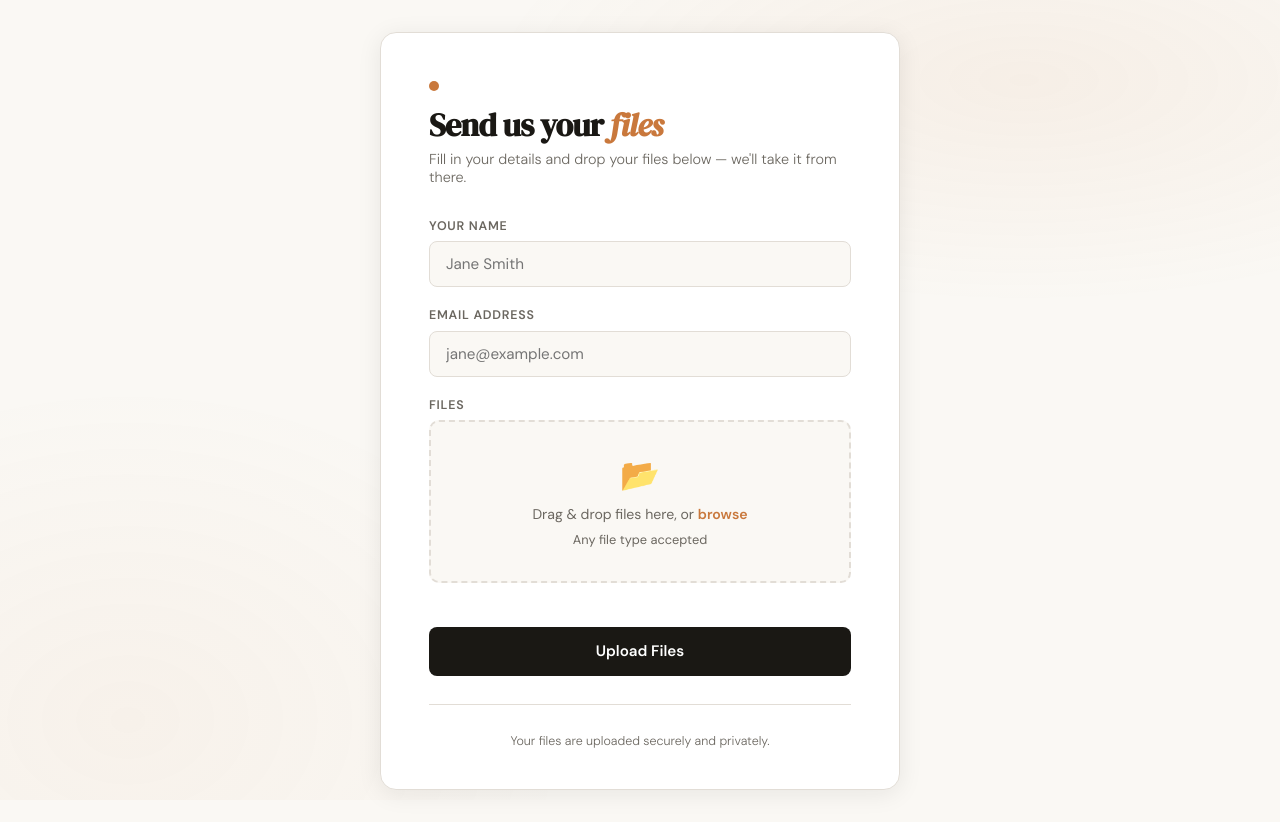
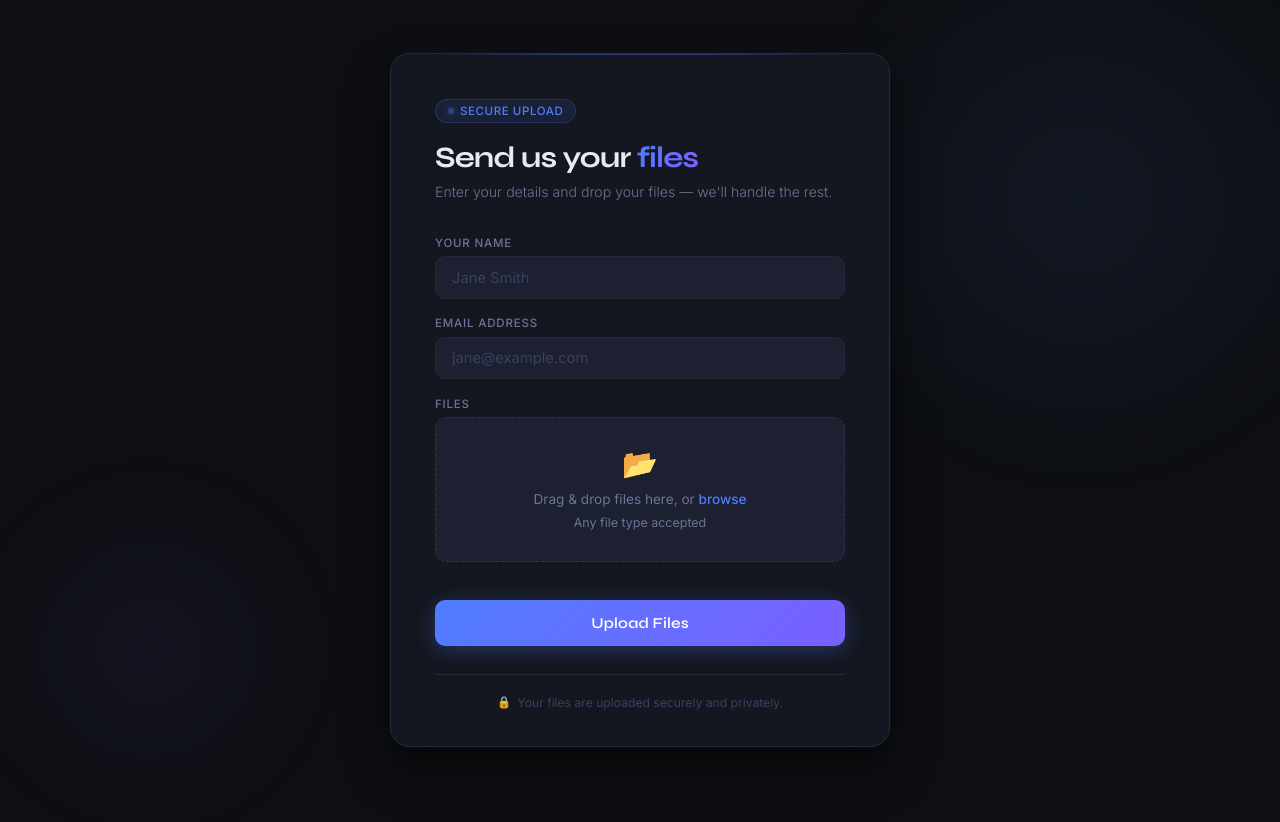
Before and after one commit to khiem-cloud/client-uploads, a plain HTML site: page index.html in a window 1280 px wide. After the commit the page ends 800 px from the top, so only its background shows below. Drawn offline with Linux system fonts and the light colour scheme.

Commit message:
Update index.html

```diff
--- a/index.html
+++ b/index.html
@@ -4,279 +4,334 @@
   <meta charset="UTF-8" />
   <meta name="viewport" content="width=device-width, initial-scale=1.0"/>
   <title>Upload Your Files</title>
-  <link href="https://fonts.googleapis.com/css2?family=DM+Serif+Display:ital@0;1&family=DM+Sans:wght@300;400;500;600&display=swap" rel="stylesheet"/>
+  <link href="https://fonts.googleapis.com/css2?family=Syne:wght@400;600;700&family=Inter:wght@300;400;500&display=swap" rel="stylesheet"/>
   <style>
-    /* ── PASTE YOUR SCRIPT URL HERE ─────────────────────────── */
-    /* Find: YOUR_SCRIPT_URL  Replace with your deployed URL    */
-    /* ─────────────────────────────────────────────────────── */
-
     *, *::before, *::after { box-sizing: border-box; margin: 0; padding: 0; }
 
     :root {
-      --cream:   #faf8f4;
-      --ink:     #1a1814;
-      --mid:     #6b6760;
-      --accent:  #c9783c;
-      --border:  #e2ddd6;
-      --success: #3a7d5a;
-      --error:   #c0392b;
-      --shadow:  0 4px 24px rgba(26,24,20,0.08);
+      --bg:       #0d0f12;
+      --surface:  #141720;
+      --surface2: #1c2030;
+      --border:   #252a3a;
+      --border2:  #2e3550;
+      --text:     #e8eaf0;
+      --muted:    #6b7494;
+      --accent:   #4f7dff;
+      --accent2:  #7b5fff;
+      --success:  #22c97a;
+      --error:    #ff5c6a;
     }
 
     body {
-      font-family: 'DM Sans', sans-serif;
-      background: var(--cream);
-      color: var(--ink);
+      font-family: 'Inter', sans-serif;
+      background: var(--bg);
+      color: var(--text);
       min-height: 100vh;
       display: flex;
       align-items: center;
       justify-content: center;
       padding: 2rem 1rem;
+      position: relative;
+      overflow-x: hidden;
     }
 
     body::before {
       content: '';
       position: fixed;
-      inset: 0;
-      background:
-        radial-gradient(ellipse 60% 40% at 80% 10%, rgba(201,120,60,0.07) 0%, transparent 70%),
-        radial-gradient(ellipse 50% 60% at 10% 90%, rgba(201,120,60,0.05) 0%, transparent 70%);
+      width: 600px; height: 600px;
+      background: radial-gradient(circle, rgba(79,125,255,0.08) 0%, transparent 70%);
+      top: -100px; right: -100px;
       pointer-events: none;
+      border-radius: 50%;
+    }
+
+    body::after {
+      content: '';
+      position: fixed;
+      width: 400px; height: 400px;
+      background: radial-gradient(circle, rgba(123,95,255,0.06) 0%, transparent 70%);
+      bottom: -50px; left: -50px;
+      pointer-events: none;
+      border-radius: 50%;
     }
 
     .card {
-      background: #fff;
+      background: var(--surface);
       border: 1px solid var(--border);
-      border-radius: 16px;
-      box-shadow: var(--shadow);
+      border-radius: 20px;
       width: 100%;
-      max-width: 520px;
-      padding: 3rem 3rem 2.5rem;
+      max-width: 500px;
+      padding: 2.75rem 2.75rem 2.25rem;
       position: relative;
       animation: rise 0.5s cubic-bezier(.22,.68,0,1.2) both;
+      box-shadow:
+        0 0 0 1px rgba(79,125,255,0.05),
+        0 24px 48px rgba(0,0,0,0.4),
+        0 8px 16px rgba(0,0,0,0.3);
+    }
+
+    .card::before {
+      content: '';
+      position: absolute;
+      top: 0; left: 10%; right: 10%;
+      height: 1px;
+      background: linear-gradient(90deg, transparent, rgba(79,125,255,0.4), rgba(123,95,255,0.4), transparent);
+      border-radius: 99px;
     }
 
     @keyframes rise {
-      from { opacity: 0; transform: translateY(20px); }
+      from { opacity: 0; transform: translateY(24px); }
       to   { opacity: 1; transform: translateY(0); }
     }
 
-    .logo-area {
-      margin-bottom: 2rem;
+    .header { margin-bottom: 2rem; }
+
+    .badge {
+      display: inline-flex;
+      align-items: center;
+      gap: 6px;
+      background: rgba(79,125,255,0.1);
+      border: 1px solid rgba(79,125,255,0.2);
+      border-radius: 99px;
+      padding: 4px 12px;
+      font-size: 0.72rem;
+      font-weight: 500;
+      color: var(--accent);
+      letter-spacing: 0.05em;
+      text-transform: uppercase;
+      margin-bottom: 1.1rem;
     }
 
-    .logo-dot {
-      width: 10px; height: 10px;
+    .badge::before {
+      content: '';
+      width: 6px; height: 6px;
       background: var(--accent);
       border-radius: 50%;
-      margin-bottom: 1rem;
+      box-shadow: 0 0 6px var(--accent);
+      animation: pulse 2s ease-in-out infinite;
+    }
+
+    @keyframes pulse {
+      0%, 100% { opacity: 1; }
+      50% { opacity: 0.4; }
     }
 
     h1 {
-      font-family: 'DM Serif Display', serif;
-      font-size: 2rem;
+      font-family: 'Syne', sans-serif;
+      font-size: 1.85rem;
+      font-weight: 700;
       line-height: 1.15;
-      letter-spacing: -0.02em;
-      color: var(--ink);
+      letter-spacing: -0.03em;
+      color: var(--text);
       margin-bottom: 0.4rem;
     }
 
-    h1 em {
-      font-style: italic;
-      color: var(--accent);
+    h1 span {
+      background: linear-gradient(135deg, var(--accent), var(--accent2));
+      -webkit-background-clip: text;
+      -webkit-text-fill-color: transparent;
+      background-clip: text;
     }
 
     .subtitle {
-      font-size: 0.9rem;
-      color: var(--mid);
+      font-size: 0.88rem;
+      color: var(--muted);
       font-weight: 300;
-      margin-bottom: 2rem;
+      line-height: 1.6;
     }
 
-    .field {
-      margin-bottom: 1.25rem;
-    }
+    .field { margin-bottom: 1.1rem; }
 
     label {
       display: block;
-      font-size: 0.78rem;
-      font-weight: 600;
-      letter-spacing: 0.06em;
+      font-size: 0.72rem;
+      font-weight: 500;
+      letter-spacing: 0.07em;
       text-transform: uppercase;
-      color: var(--mid);
-      margin-bottom: 0.45rem;
+      color: var(--muted);
+      margin-bottom: 0.4rem;
     }
 
     input[type="text"],
     input[type="email"] {
       width: 100%;
-      padding: 0.75rem 1rem;
+      padding: 0.7rem 1rem;
       border: 1.5px solid var(--border);
-      border-radius: 8px;
-      font-family: 'DM Sans', sans-serif;
-      font-size: 0.95rem;
-      color: var(--ink);
-      background: var(--cream);
-      transition: border-color 0.2s, box-shadow 0.2s;
+      border-radius: 10px;
+      font-family: 'Inter', sans-serif;
+      font-size: 0.92rem;
+      color: var(--text);
+      background: var(--surface2);
+      transition: border-color 0.2s, box-shadow 0.2s, background 0.2s;
       outline: none;
     }
 
     input[type="text"]:focus,
     input[type="email"]:focus {
       border-color: var(--accent);
-      box-shadow: 0 0 0 3px rgba(201,120,60,0.12);
-      background: #fff;
+      box-shadow: 0 0 0 3px rgba(79,125,255,0.12);
+      background: #1e2438;
     }
 
+    input[type="text"]::placeholder,
+    input[type="email"]::placeholder { color: #3a4060; }
+
     .drop-zone {
-      border: 2px dashed var(--border);
-      border-radius: 10px;
-      padding: 2rem 1.5rem;
+      border: 1.5px dashed var(--border2);
+      border-radius: 12px;
+      padding: 1.75rem 1.5rem;
       text-align: center;
       cursor: pointer;
-      transition: border-color 0.2s, background 0.2s;
-      background: var(--cream);
-      margin-bottom: 1.25rem;
+      transition: border-color 0.2s, background 0.2s, box-shadow 0.2s;
+      background: var(--surface2);
+      margin-bottom: 1rem;
+      position: relative;
+      overflow: hidden;
+    }
+
+    .drop-zone::before {
+      content: '';
+      position: absolute;
+      inset: 0;
+      background: radial-gradient(ellipse at 50% 0%, rgba(79,125,255,0.05), transparent 60%);
+      opacity: 0;
+      transition: opacity 0.3s;
     }
 
     .drop-zone:hover,
     .drop-zone.drag-over {
       border-color: var(--accent);
-      background: rgba(201,120,60,0.04);
+      background: #181e2e;
+      box-shadow: 0 0 20px rgba(79,125,255,0.08);
     }
 
-    .drop-icon {
-      font-size: 2rem;
-      margin-bottom: 0.5rem;
-      display: block;
-    }
+    .drop-zone:hover::before,
+    .drop-zone.drag-over::before { opacity: 1; }
 
-    .drop-zone p {
-      font-size: 0.88rem;
-      color: var(--mid);
-      line-height: 1.5;
-    }
+    .drop-icon { font-size: 1.8rem; margin-bottom: 0.5rem; display: block; position: relative; }
 
-    .drop-zone strong {
-      color: var(--accent);
-      cursor: pointer;
-    }
+    .drop-zone p { font-size: 0.85rem; color: var(--muted); line-height: 1.5; position: relative; }
+
+    .drop-zone strong { color: var(--accent); cursor: pointer; font-weight: 500; }
 
     input[type="file"] { display: none; }
 
     .file-list {
       list-style: none;
-      margin-bottom: 1.5rem;
+      margin-bottom: 1.4rem;
       display: flex;
       flex-direction: column;
-      gap: 0.5rem;
+      gap: 0.45rem;
     }
 
     .file-item {
       display: flex;
       align-items: center;
       gap: 0.6rem;
-      background: var(--cream);
+      background: var(--surface2);
       border: 1px solid var(--border);
-      border-radius: 7px;
-      padding: 0.55rem 0.8rem;
-      font-size: 0.85rem;
+      border-radius: 8px;
+      padding: 0.5rem 0.75rem;
+      font-size: 0.83rem;
       animation: pop 0.2s ease both;
     }
 
     @keyframes pop {
-      from { opacity: 0; transform: scale(0.95); }
-      to   { opacity: 1; transform: scale(1); }
+      from { opacity: 0; transform: scale(0.95) translateY(-4px); }
+      to   { opacity: 1; transform: scale(1) translateY(0); }
     }
 
-    .file-item .file-icon { font-size: 1rem; flex-shrink: 0; }
-    .file-item .file-name { flex: 1; white-space: nowrap; overflow: hidden; text-overflow: ellipsis; color: var(--ink); }
-    .file-item .file-size { color: var(--mid); font-size: 0.78rem; white-space: nowrap; }
+    .file-item .file-icon { font-size: 0.95rem; flex-shrink: 0; }
+    .file-item .file-name { flex: 1; white-space: nowrap; overflow: hidden; text-overflow: ellipsis; color: var(--text); }
+    .file-item .file-size { color: var(--muted); font-size: 0.76rem; white-space: nowrap; }
     .file-item .remove-btn {
       background: none; border: none; cursor: pointer;
-      color: var(--mid); font-size: 1rem; padding: 0 0.2rem;
-      transition: color 0.15s;
+      color: var(--muted); font-size: 0.9rem; padding: 0 0.2rem;
+      transition: color 0.15s; line-height: 1;
     }
     .file-item .remove-btn:hover { color: var(--error); }
 
     .submit-btn {
       width: 100%;
-      padding: 0.9rem 1.5rem;
-      background: var(--ink);
+      padding: 0.85rem 1.5rem;
+      background: linear-gradient(135deg, var(--accent), var(--accent2));
       color: #fff;
       border: none;
-      border-radius: 8px;
-      font-family: 'DM Sans', sans-serif;
+      border-radius: 10px;
+      font-family: 'Syne', sans-serif;
       font-size: 0.95rem;
       font-weight: 600;
       cursor: pointer;
-      transition: background 0.2s, transform 0.15s;
+      transition: opacity 0.2s, transform 0.15s, box-shadow 0.2s;
       display: flex;
       align-items: center;
       justify-content: center;
       gap: 0.5rem;
+      letter-spacing: 0.01em;
+      box-shadow: 0 4px 20px rgba(79,125,255,0.3);
     }
 
-    .submit-btn:hover:not(:disabled) { background: #2d2b27; transform: translateY(-1px); }
-    .submit-btn:disabled { opacity: 0.6; cursor: not-allowed; transform: none; }
-
-    .progress-wrap {
-      margin-top: 1.25rem;
-      display: none;
+    .submit-btn:hover:not(:disabled) {
+      opacity: 0.92;
+      transform: translateY(-1px);
+      box-shadow: 0 6px 28px rgba(79,125,255,0.4);
     }
 
+    .submit-btn:active:not(:disabled) { transform: translateY(0); }
+    .submit-btn:disabled { opacity: 0.45; cursor: not-allowed; transform: none; box-shadow: none; }
+
+    .progress-wrap { margin-top: 1.1rem; display: none; }
+
     .progress-label {
-      font-size: 0.8rem;
-      color: var(--mid);
-      margin-bottom: 0.4rem;
+      font-size: 0.78rem;
+      color: var(--muted);
+      margin-bottom: 0.5rem;
       display: flex;
       justify-content: space-between;
     }
 
-    .progress-bar {
-      height: 5px;
-      background: var(--border);
-      border-radius: 99px;
-      overflow: hidden;
-    }
+    .progress-bar { height: 4px; background: var(--border); border-radius: 99px; overflow: hidden; }
 
     .progress-fill {
       height: 100%;
-      background: var(--accent);
+      background: linear-gradient(90deg, var(--accent), var(--accent2));
       border-radius: 99px;
       width: 0%;
       transition: width 0.3s ease;
+      box-shadow: 0 0 8px rgba(79,125,255,0.5);
     }
 
     .toast {
       display: none;
-      margin-top: 1.25rem;
-      padding: 0.9rem 1.1rem;
-      border-radius: 8px;
-      font-size: 0.88rem;
+      margin-top: 1.1rem;
+      padding: 0.85rem 1rem;
+      border-radius: 10px;
+      font-size: 0.86rem;
       font-weight: 500;
       animation: rise 0.3s ease both;
     }
 
-    .toast.success { background: #edf7f2; color: var(--success); border: 1px solid #b7dfc9; }
-    .toast.error   { background: #fdf0ef; color: var(--error);   border: 1px solid #f1c0bb; }
+    .toast.success { background: rgba(34,201,122,0.1); color: var(--success); border: 1px solid rgba(34,201,122,0.2); }
+    .toast.error   { background: rgba(255,92,106,0.1); color: var(--error);   border: 1px solid rgba(255,92,106,0.2); }
 
-    .divider {
-      height: 1px;
-      background: var(--border);
-      margin: 1.75rem 0;
+    .divider { height: 1px; background: var(--border); margin: 1.75rem 0 1.25rem; }
+
+    .footer-note {
+      font-size: 0.76rem;
+      color: #3a4060;
+      text-align: center;
+      font-weight: 400;
+      display: flex;
+      align-items: center;
+      justify-content: center;
+      gap: 0.4rem;
     }
 
-    .footer-note {
-      font-size: 0.78rem;
-      color: var(--mid);
-      text-align: center;
-      font-weight: 300;
-    }
+    .footer-note::before { content: '🔒'; font-size: 0.7rem; }
 
     .spinner {
-      width: 16px; height: 16px;
-      border: 2px solid rgba(255,255,255,0.4);
+      width: 15px; height: 15px;
+      border: 2px solid rgba(255,255,255,0.3);
       border-top-color: #fff;
       border-radius: 50%;
       animation: spin 0.6s linear infinite;
@@ -288,10 +343,10 @@
 <body>
 
 <div class="card">
-  <div class="logo-area">
-    <div class="logo-dot"></div>
-    <h1>Send us your <em>files</em></h1>
-    <p class="subtitle">Fill in your details and drop your files below — we'll take it from there.</p>
+  <div class="header">
+    <div class="badge">Secure Upload</div>
+    <h1>Send us your <span>files</span></h1>
+    <p class="subtitle">Enter your details and drop your files — we'll handle the rest.</p>
   </div>
 
   <div class="field">
@@ -309,7 +364,7 @@
     <div class="drop-zone" id="dropZone">
       <span class="drop-icon">📂</span>
       <p>Drag & drop files here, or <strong id="browseLink">browse</strong></p>
-      <p style="margin-top:0.3rem; font-size:0.8rem;">Any file type accepted</p>
+      <p style="margin-top:0.3rem; font-size:0.78rem;">Any file type accepted</p>
     </div>
     <input type="file" id="fileInput" multiple />
     <ul class="file-list" id="fileList"></ul>
@@ -339,7 +394,6 @@
 
   let selectedFiles = [];
 
-  // Drag & drop
   const dropZone = document.getElementById('dropZone');
   const fileInput = document.getElementById('fileInput');
 
@@ -430,7 +484,7 @@
     if (!name)  return showToast('Please enter your name.', 'error');
     if (!email || !email.includes('@')) return showToast('Please enter a valid email.', 'error');
     if (selectedFiles.length === 0) return showToast('Please add at least one file.', 'error');
-    if (SCRIPT_URL === 'https://script.google.com/macros/s/AKfycbx4AwYpBFSrYzxEwL86wOaA7tNj3xIVnkal6A4KfBhQepdAHHJh7qAARTGhOJA54QI/exec') return showToast('⚠️ Script URL not configured yet.', 'error');
+    if (SCRIPT_URL === 'YOUR_SCRIPT_URL') return showToast('⚠️ Script URL not configured yet.', 'error');
 
     const btn = document.getElementById('submitBtn');
     btn.disabled = true;
```
